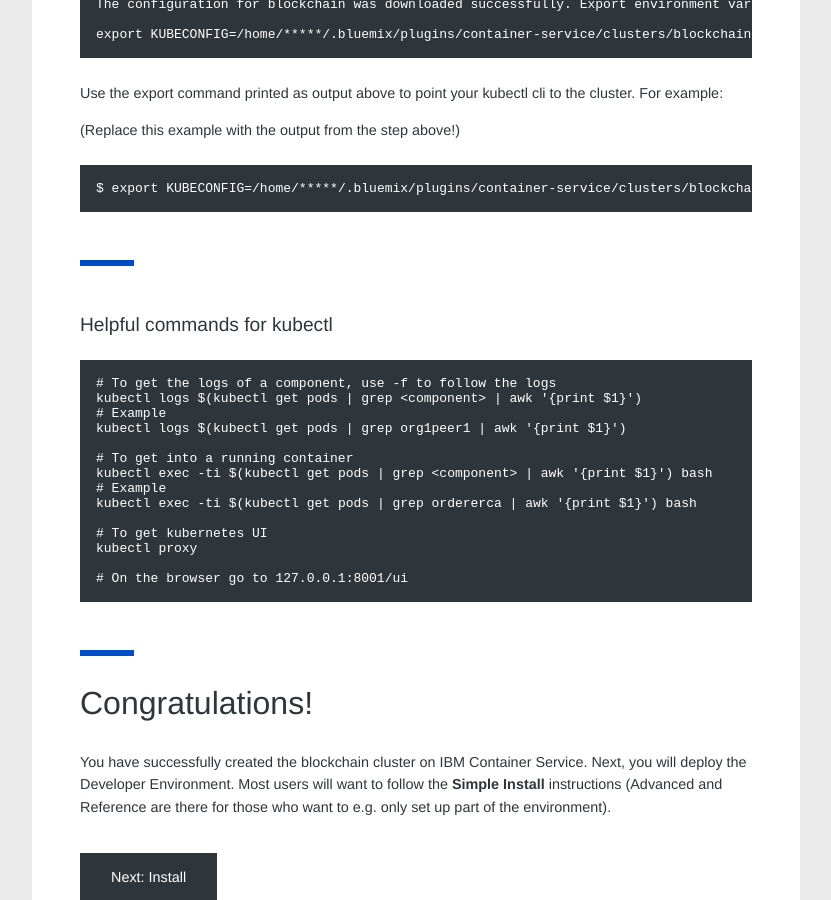
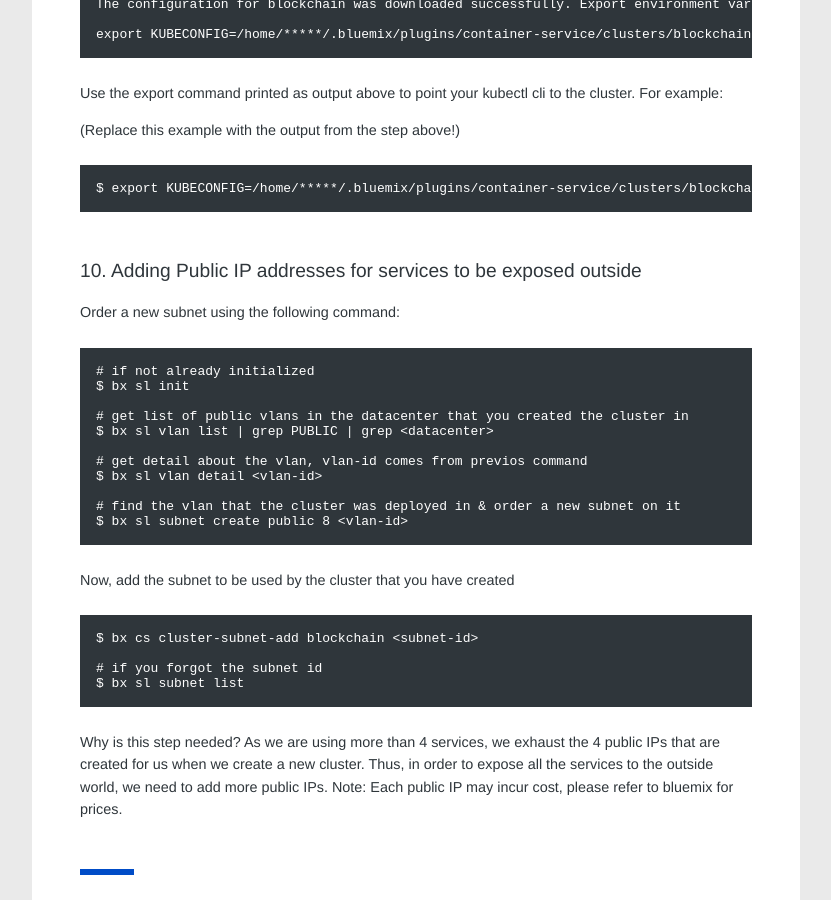
Before and after one commit to IBM-Blockchain-Archive/ibm-blockchain.github.io, a Jekyll site: the page built from _pages/11_Prepare & Setup_Paid.md, in a window 1280 px wide and 900 px high, scrolled down 3446 px. Shown: the whole window, without its empty margins (258-1089 px from the left). Built offline with Jekyll 4.4.1, drawn with Linux system fonts in a browser that asks for light colours; some web fonts are replaced.

Commit message:
steps to add a new subnet

`````diff
--- a/_pages/11_Prepare & Setup_Paid.md
+++ b/_pages/11_Prepare & Setup_Paid.md
@@ -146,6 +146,35 @@ Use the export command printed as output above to point your kubectl cli to the
 $ export KUBECONFIG=/home/*****/.bluemix/plugins/container-service/clusters/blockchain/kube-config-prod-dal12-blockchain.yml
 ```
 
+### 10. Adding Public IP addresses for services to be exposed outside
+
+Order a new subnet using the following command:
+
+```bash
+# if not already initialized
+$ bx sl init
+
+# get list of public vlans in the datacenter that you created the cluster in
+$ bx sl vlan list | grep PUBLIC | grep <datacenter>
+
+# get detail about the vlan, vlan-id comes from previos command
+$ bx sl vlan detail <vlan-id>
+
+# find the vlan that the cluster was deployed in & order a new subnet on it
+$ bx sl subnet create public 8 <vlan-id>
+```
+
+Now, add the subnet to be used by the cluster that you have created
+
+```bash
+$ bx cs cluster-subnet-add blockchain <subnet-id>
+
+# if you forgot the subnet id
+$ bx sl subnet list
+````
+
+Why is this step needed? As we are using more than 4 services, we exhaust the 4 public IPs that are created for us when we create a new cluster. Thus, in order
+to expose all the services to the outside world, we need to add more public IPs. Note: Each public IP may incur cost, please refer to bluemix for prices.
 
 * * *
 
`````
